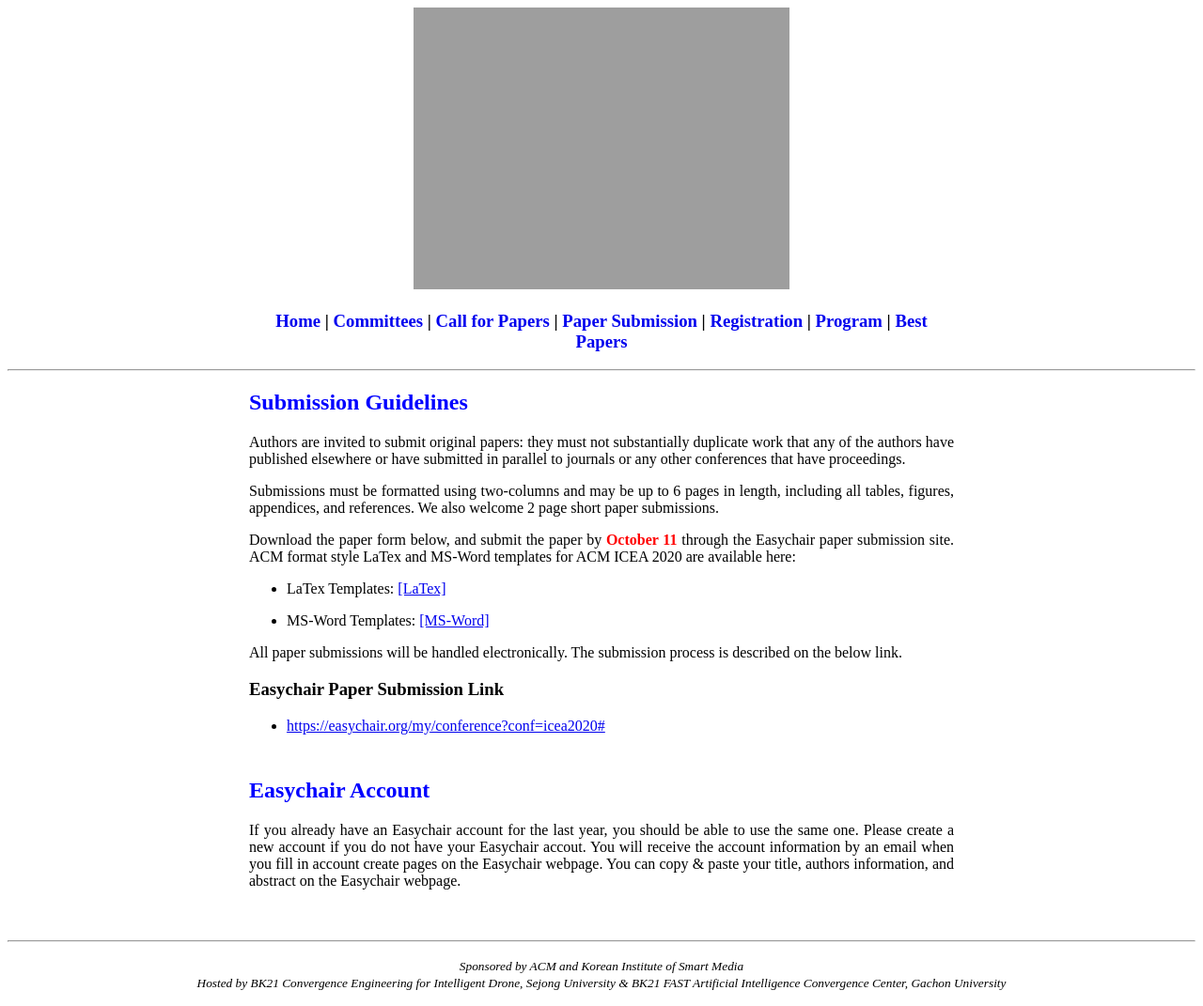
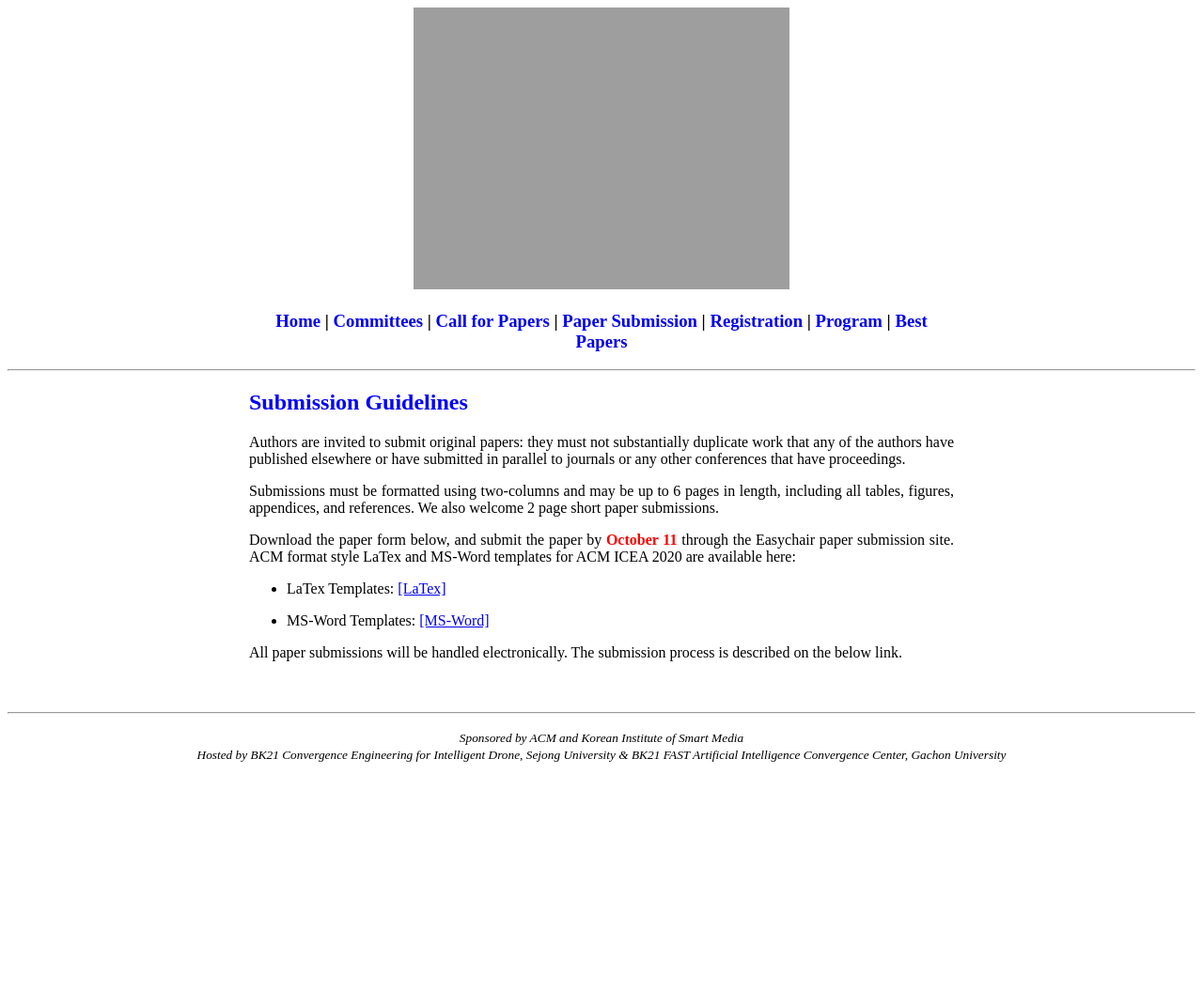
Before and after one commit to icea-conf/2021, a Jekyll site: the page built from submission/index.html, in a window 1280 px wide. Shown: the whole page at 94% size. Built offline with Jekyll 4.4.1, drawn with Linux system fonts in a browser that asks for light colours; after the commit the page ends 900 px from its top, so only the background shows below that.

Commit message:
Update index.html

```diff
--- a/submission/index.html
+++ b/submission/index.html
@@ -14,15 +14,6 @@
                          <li><p>MS-Word Templates: <a href="https://icea-conf.github.io/2020/template/ICEA2020_Word_Template.zip">[MS-Word]</a></p></li>
                     </ul>
                     <p style="text-align: justify">All paper submissions will be handled electronically. The submission process is described on the below link.</p>
-                    <h3>Easychair Paper Submission Link</h3>
-                    <ul>
-                         <li><a target="_blank" href="https://easychair.org/my/conference?conf=icea2020#">https://easychair.org/my/conference?conf=icea2020#</a></li>
-                    </ul>
-          </div>
-
-          <div style="padding-top: 10px">
-               <h2 style="color:#0000FF">Easychair Account</h2>
-                    <p style="text-align: justify">If you already have an Easychair account for the last year, you should be able to use the same one. Please create a new account if you do not have your Easychair accout. You will receive the account information by an email when you fill in account create pages on the Easychair webpage. You can copy & paste your title, authors information, and abstract on the Easychair webpage.</p>
           </div>
      </div>
 </div>
```
